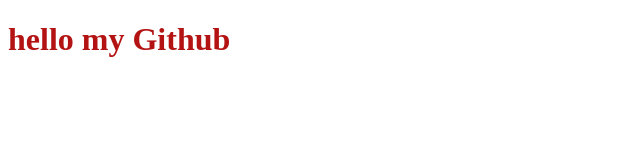
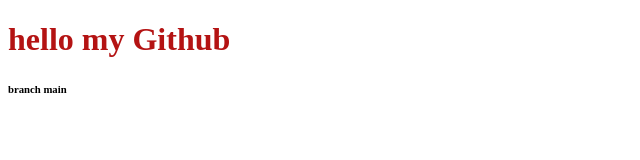
Before and after one commit to AbdelrahmanAhmad99/ITI-OS-APP, a plain HTML site: page index.html in a window 1280 px wide. Shown: the full height of the page, 0-640 px from the left. Drawn offline with Linux system fonts and the light colour scheme.

Commit message:
new branch is done

```diff
--- a/index.html
+++ b/index.html
@@ -9,6 +9,7 @@
 
   <body>
     <h1>hello my Github</h1>
+    <h6>branch main</h6>
     <script src="app.js"></script>
   </body>
 </html>
```
